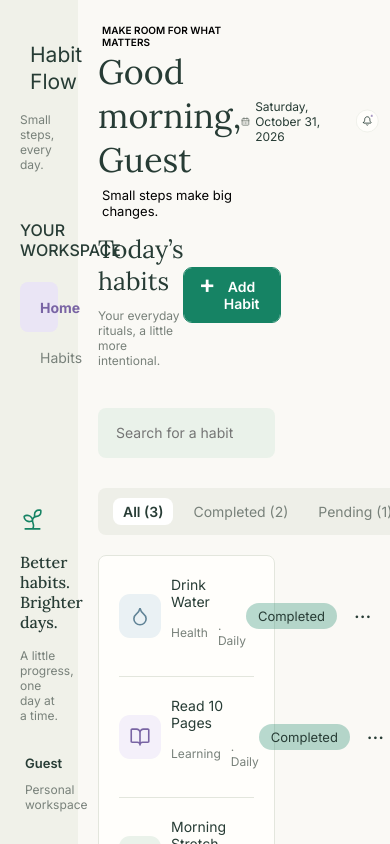
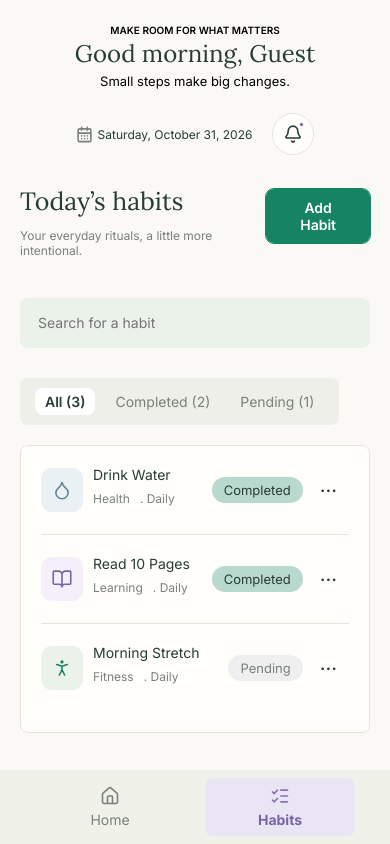
Before and after one commit to Nour159535/Habit-Flow, a React (Vite) app in the folder habit-flow/: page /habits in a window 390 px wide. Built offline with nearby package versions, Linux system fonts and the light colour scheme.

Commit message:
Make the Habit Flow App responsive on all devices

```diff
--- a/habit-flow/src/App.css
+++ b/habit-flow/src/App.css
@@ -3,3 +3,10 @@
   grid-template-columns: 20% 80%;
   height: 100vh;
 }
+@media (max-width: 1399px) {
+  .habit-flow-container {
+    display: grid;
+    grid-template-columns: 1fr;
+    height: 100vh;
+  }
+}
--- a/habit-flow/src/components/Sidebar/ListItems.css
+++ b/habit-flow/src/components/Sidebar/ListItems.css
@@ -33,7 +33,7 @@
   transition: 0.3s ease-in-out;
   border-radius: 8px;
 }
-.list-item a .div-item:hover {
+.list-item  a.div-item:hover {
   color: #7964A4;
   transition: 0.3s ease-in-out;
 }
@@ -52,3 +52,29 @@
 .list-item .div-item.active {
   font-weight: 700;
 }
+
+@media (max-width: 1399px) {
+  .menu-list {
+    display: flex;
+    flex-direction: row;
+    justify-content: center;
+    align-items: center;
+    gap: 20px;
+    width: 100%;
+    margin: 0;
+  }
+
+  .list-item {
+    width: auto;
+    flex: 1;
+    max-width: 150px;
+  }
+
+  .list-item .div-item {
+    flex-direction: column;
+    justify-content: center;
+    align-items: center;
+    gap: 5px;
+    padding: 8px 12px;
+  }
+}
--- a/habit-flow/src/components/Sidebar/ListItems.jsx
+++ b/habit-flow/src/components/Sidebar/ListItems.jsx
@@ -1,43 +1,25 @@
-import { useState } from 'react';
-import { Link } from 'react-router';
+import { NavLink } from 'react-router';
 import './ListItems.css';
 
 function ListItems() {
 
-    const [activeItem, setActiveItem] = useState("Home");
-
-    function activeStatus (itemName) {
-        if(itemName === "Habits"){
-            setActiveItem("Habits");
-        } else if(itemName === "Statistics"){
-            setActiveItem("Statistics");
-        } else if(itemName === "Settings"){
-            setActiveItem("Settings");
-        } else {
-            setActiveItem("Home");
-        }
-    }
     return (
         <ul className="menu-list">
             <li className="list-item">
-                <Link to='/'>
-                    <div className={activeItem === "Home" ? "div-item active" : "div-item"} onClick={activeStatus}>
+                <NavLink to="/" end className={({ isActive }) => isActive ? "div-item active" : "div-item"}>
                         <svg width="20" height="20" viewBox="0 0 20 20" fill="none" xmlns="http://www.w3.org/2000/svg">
                             <path d="M12.5 17.4993V10.8327C12.5 10.6117 12.4122 10.3997 12.2559 10.2434C12.0996 10.0871 11.8877 9.99933 11.6667 9.99933H8.33333C8.11232 9.99933 7.90036 10.0871 7.74408 10.2434C7.5878 10.3997 7.5 10.6117 7.5 10.8327V17.4993M2.5 8.33307C2.49994 8.09062 2.55278 7.85109 2.65482 7.63116C2.75687 7.41124 2.90566 7.21623 3.09083 7.05973L8.92417 2.05973C9.22499 1.80549 9.60613 1.666 10 1.666C10.3939 1.666 10.775 1.80549 11.0758 2.05973L16.9092 7.05973C17.0943 7.21623 17.2431 7.41124 17.3452 7.63116C17.4472 7.85109 17.5001 8.09062 17.5 8.33307V15.8331C17.5 16.2751 17.3244 16.699 17.0118 17.0116C16.6993 17.3241 16.2754 17.4997 15.8333 17.4997H4.16667C3.72464 17.4997 3.30072 17.3241 2.98816 17.0116C2.67559 16.699 2.5 16.2751 2.5 15.8331V8.33307Z" strokeWidth={1.6} strokeLinecap={"round"} stroke="#78817A" />
                         </svg>
                         Home
-                   </div>
-                </Link>
+                </NavLink>
             </li>
             <li className="list-item">
-                <Link to='/habits'>
-                    <div className={activeItem === "Habits" ? "div-item active" : "div-item"} onClick={()=> {activeStatus("Habits")}}>
+                <NavLink to="/habits" className={({ isActive }) => isActive ? "div-item active" : "div-item" }>
                         <svg width="20" height="20" viewBox="0 0 20 20" fill="none" xmlns="http://www.w3.org/2000/svg">
                             <path d="M10.8333 4.166H17.5M10.8333 10H17.5M10.8333 15.834H17.5M2.5 14.1671L4.16667 15.834L7.5 12.5003M2.5 5.83286L4.16667 7.49971L7.5 4.166" strokeWidth={1.6} strokeLinecap={"round"} stroke="#78817A" />
                         </svg>
                         Habits
-                    </div>
-               </Link>
+                </NavLink>
             </li>
         </ul>
     );
--- a/habit-flow/src/components/Sidebar/Sidebar.css
+++ b/habit-flow/src/components/Sidebar/Sidebar.css
@@ -60,3 +60,42 @@
   justify-content: flex-end;
   align-content: flex-end;
 }
+
+@media (max-width: 1399px) {
+  .sidebar {
+    position: fixed;
+    bottom: 0;
+    left: 0;
+    width: 100%;
+    box-sizing: border-box;
+    padding: 8px 16px;
+    z-index: 99999;
+    background: var(--bg-sidebar);
+    display: flex;
+    flex-direction: row;
+    justify-content: center;
+    align-items: center;
+  }
+
+  .sidebar-first-second-containers {
+    display: flex;
+    width: 100%;
+    justify-content: center;
+    align-items: center;
+  }
+
+  .first-container,
+  .second-container h3,
+  .third-container {
+    display: none;
+  }
+
+  .second-container {
+    width: 100%;
+    margin: 0;
+    display: flex;
+    flex-direction: row;
+    justify-content: center;
+    align-items: center;
+  }
+}
--- a/habit-flow/src/components/Workplace/AddHabitForm/AddHabitForm.css
+++ b/habit-flow/src/components/Workplace/AddHabitForm/AddHabitForm.css
@@ -250,3 +250,31 @@
   font-weight: 500;
   margin: 0;
 }
+@media(max-width: 767px){
+  .modal-overlay{
+    z-index: 100000;
+  }
+  .modal-overlay .form {
+    width: 80%;
+  }
+  .form .habit-image button{
+    margin-top: 10px;
+  }
+  .filters-btn{
+    justify-content: center;
+    align-items: center;
+    align-content: center;
+  }
+  .add-habit-btn {
+    font-size: 14px;
+    padding: 10px 20px!important;
+  }
+
+  .add-habit-btn::before {
+    display: none;
+  }
+
+  .add-form-habit .habit-text p {
+    width: 80%;
+  }
+}
--- a/habit-flow/src/components/Workplace/StreakProgress/StreakProgress.css
+++ b/habit-flow/src/components/Workplace/StreakProgress/StreakProgress.css
@@ -166,6 +166,7 @@
     font-size: 11px;
     margin: 10px 0;
 }
+
 .success-rate {
     padding: 15px;
     background: #FFFEFB;
@@ -196,7 +197,7 @@
     margin: 0;
 }
 
-.success-p{
+.success-p {
     color: var(--btn-color);
     font-family: 'Inter';
     font-weight: 400;
@@ -209,3 +210,43 @@
         width: 82px;
     }
 }
+
+@media(max-width: 1399px) {
+    .streak-progress {
+        flex-wrap: wrap;
+        justify-content: flex-start;
+        gap: 5px;
+    }
+
+    .streak-progress .today-progress {
+        width: 100%;
+    }
+
+    .current-streak,
+    .this-week,
+    .success-rate {
+        width: 100%;
+        height: 130px;
+        text-align: center;
+    }
+    .streak-icon,
+    .week-icon,
+    .success-icon {
+        flex-direction: column-reverse;
+    }
+    .streak-day {
+        justify-content: center;
+    }
+}
+
+@media(max-width: 767px) {
+    .today-progress .compare-habits {
+        font-size: 18px;
+    }
+
+    .total-habit-achieve,
+    .streak-day p,
+    .success-achive {
+        font-size: 20px;
+    }
+}
--- a/habit-flow/src/components/Workplace/TakeNote/TakeNote.css
+++ b/habit-flow/src/components/Workplace/TakeNote/TakeNote.css
@@ -50,3 +50,8 @@
   font-size: 12px;
   color: var(--heading-color);
 }
+@media(max-width: 1399px) {
+  .note{
+    background-size: 20%;
+    background-position: 90% bottom;
+  } }
--- a/habit-flow/src/components/Workplace/Welcome/Welcome.css
+++ b/habit-flow/src/components/Workplace/Welcome/Welcome.css
@@ -31,6 +31,7 @@ margin-bottom: 2px;
   display: flex;
   justify-content: center;
   align-items: center;
+  align-content: center;
   gap: 5px;
 }
 .date-notification p{
@@ -39,3 +40,14 @@ margin-bottom: 2px;
   font-weight: 400;
   font-family: 'Inter', sans-serif;
 }
+@media(max-width: 1399px){
+  .weclome{
+  text-align: center;
+  }
+.weclome h3{
+  font-size: 24px;
+  }
+  .date-notification {
+      margin-bottom: 20px;
+  }
+}
--- a/habit-flow/src/components/Workplace/Workplace.css
+++ b/habit-flow/src/components/Workplace/Workplace.css
@@ -1,38 +1,95 @@
-.workplace{
-    background: var(--bg-workplace);
-    padding: 20px;
-    overflow-y: scroll;
-    scroll-behavior: smooth;
+.workplace {
+  background: var(--bg-workplace);
+  padding: 20px;
+  overflow-y: scroll;
+  scroll-behavior: smooth;
 }
-.welcome-date-container{
+
+.welcome-date-container {
   display: flex;
   justify-content: space-between;
   align-items: center;
   align-content: center;
 }
-.daily-picture{
+
+.daily-picture {
   margin-top: 40px;
   margin-bottom: 40px;
 }
-.quick-stats{
+
+.quick-stats {
   display: flex;
   justify-content: space-between;
   align-items: center;
 }
-.quick-stats .daily{
+
+.quick-stats .daily {
   color: var(--paragraphs-color);
   font-family: 'Inter', sans-serif;
   font-size: 12px;
   font-weight: 600;
 }
-.quick-stats .stats{
+
+.quick-stats .stats {
   color: var(--paragraphs-color);
   font-family: 'Inter', sans-serif;
   font-size: 12px;
   font-weight: 400;
 }
-.add-habit-section{
+
+.add-habit-section {
   display: grid;
   grid-template-columns: 65% 30%;
   justify-content: space-between;
 }
+
+@media(min-width: 1400px) {
+  .first-container-mobile {
+    display: none;
+  }
+}
+
+@media(max-width: 1399px) {
+  .workplace{
+    padding-bottom: 100px;
+  }
+  .first-container-mobile {
+    display: flex!important;
+    flex-direction: column!important;
+    gap: 0;
+  }
+
+  .habit-flow-logo-mobile {
+    display: flex!important;
+    justify-content: center!important;
+    align-items: center!important;
+    gap: 10px!important;
+    padding: 0;
+  }
+
+  .habit-flow-logo-mobile h3 {
+    font-size: 18px;
+    font-family: 'Inter';
+    font-weight: 400;
+    color: var(--heading-color);
+    line-height: 1.3em;
+  }
+
+  .welcome-date-container {
+    flex-direction: column;
+    justify-content: center;
+    align-items: center;
+    gap: 20px;
+  }
+
+  .daily-picture {
+    margin-top: 20px;
+  }
+
+  .add-habit-section {
+    grid-template-columns: 1fr;
+    grid-template-rows: 1fr auto;
+    gap: 20px;
+  }
+
+}
--- a/habit-flow/src/components/Workplace/Workplace.jsx
+++ b/habit-flow/src/components/Workplace/Workplace.jsx
@@ -37,6 +37,15 @@ function Workplace({habits, setHabits}) {
 
     return (
         <div className="workplace">
+            <div className="first-container-mobile">
+               <div className="habit-flow-logo-mobile">
+                  <svg width="30" height="32" viewBox="0 0 30 32" fill="none" xmlns="http://www.w3.org/2000/svg">
+                     <path d="M0 14C0 6.26801 6.26801 0 14 0H26C28.2091 0 30 1.79086 30 4V18C30 25.732 23.732 32 16 32H4C1.79086 32 0 30.2091 0 28V14Z" fill="#168364" />
+                     <path d="M16.6665 13.9467V13.9466M16.6665 13.9466V11.8333C16.6665 10.9493 17.0177 10.1014 17.6427 9.47631C18.2678 8.85119 19.1155 8.5 19.9995 8.5H21.2494C21.3599 8.5 21.4659 8.5439 21.544 8.62204C21.6221 8.70018 21.666 8.80616 21.666 8.91667V10.1667C21.666 11.0507 21.3149 11.8986 20.6898 12.5237C20.0647 13.1488 19.217 13.5 18.333 13.5C17.7429 13.5 17.1689 13.6565 16.6665 13.9466ZM16.6665 13.9466C16.4164 14.091 16.184 14.2685 15.9762 14.4763C15.3512 15.1014 15 15.9493 15 16.8333M15 16.8333C15 18.5 15.8333 19.3333 15.8333 21C15.8333 21.9015 15.5409 22.7788 15 23.5M15 16.8333C15 16.0595 14.7846 15.301 14.3778 14.6428C13.971 13.9846 13.389 13.4526 12.697 13.1066C12.0049 12.7605 11.2302 12.614 10.4596 12.6835C9.68902 12.753 8.95299 13.0357 8.33401 13.5C8.33401 14.2738 8.54947 15.0323 8.95624 15.6905C9.36301 16.3488 9.94502 16.8807 10.6371 17.2268C11.3291 17.5728 12.1038 17.7193 12.8744 17.6498C13.645 17.5803 14.381 17.2976 15 16.8333ZM15 23.5H9.16726M15 23.5H20.8328" strokeWidth={1.6} strokeLinecap={"round"} stroke={"white"} />
+                  </svg>
+                  <h3>Habit Flow</h3>
+               </div>
+            </div>
             <div className="welcome-date-container">
                 <Welcome hour={hour} />
             </div>
```
Also changed, not shown: habit-flow/src/components/Workplace/AddHabits/AddHabits.css (+22 -10 lines).
